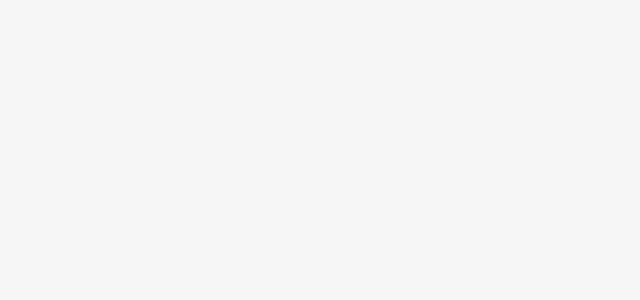
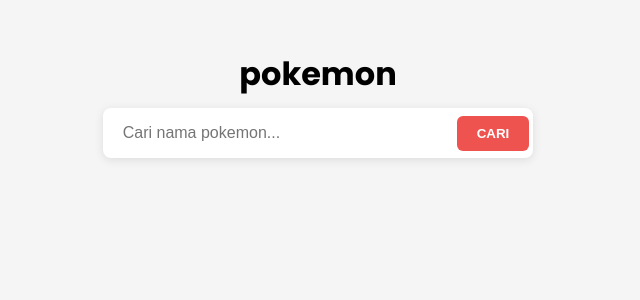
Before and after one commit to Rei-khen/belajar-react, a React (Vite) app: page /pokemon in a window 1280 px wide. Before the commit this address had no page. Shown: the top 300 px of the page, without its empty margins (322-962 px from the left). Built offline with nearby package versions, Linux system fonts and the light colour scheme; no server answers.

Commit message:
tambah halaman PokemonPage

```diff
--- a/src/App.jsx
+++ b/src/App.jsx
@@ -1,6 +1,7 @@
 import { BrowserRouter as Router, Routes, Route, Link } from "react-router-dom";
 import MainPage from "./pages/MainPage";
 import CounterPage from "./pages/CounterPage";
+import PokemonPage from "./pages/PokemonPage";
 
 export default function App() {
   return (
@@ -9,6 +10,7 @@
     <Routes>
       <Route path="/" element={<MainPage />} />
       <Route path="/counter" element={<CounterPage />} />
+      <Route path="/pokemon" element={<PokemonPage />} />
     </Routes>
    </Router>
 
--- /dev/null
+++ b/src/pages/PokemonPage.jsx
@@ -0,0 +1,64 @@
+import { useState, useEffect } from "react";
+import { useFetcher } from "react-router-dom";
+
+export default function PokemonPage() {
+  useEffect(() => {
+    fetch("https://pokeapi.co/api/v2/pokemon/1")
+      .then((data) => data.json())
+      .then((result) => console.log(result));
+  }, []);
+
+  return (
+    <div
+      className="display"
+      style={{
+        width: "100%",
+        height: "100vh",
+        display: "flex",
+        flexDirection: "column",
+        alignItems: "center",
+        paddingTop: "50px",
+        // backgroundColor: "blue",
+      }}
+    >
+      <h1 style={{marginBottom : "10px"}}>pokemon</h1>
+      <div
+        className="searchBar"
+        style={{
+          display: "flex",
+          alignItems: "center",
+          backgroundColor: "white",
+          borderRadius: "8px",
+          boxShadow: "0 2px 10px rgba(0,0,0,0.1)", // Shadow tipis
+          padding: "4px",
+        }}
+      >
+        <input
+          type="text"
+          placeholder="Cari nama pokemon..."
+          style={{
+            width: "350px",
+            padding: "12px 16px",
+            border: "none",
+            outline: "none", // Menghapus garis biru saat diklik
+            fontSize: "16px",
+          }}
+        />
+        <button
+          style={{
+            padding: "10px 20px",
+            backgroundColor: "#ef5350", // Merah khas Pokedex
+            color: "white",
+            border: "none",
+            borderRadius: "6px",
+            cursor: "pointer",
+            fontWeight: "bold",
+            transition: "background 0.3s",
+          }}
+        >
+          CARI
+        </button>
+      </div>
+    </div>
+  );
+}
```
Also changed, not shown: src/components/PokemonDisplay.jsx (added).
